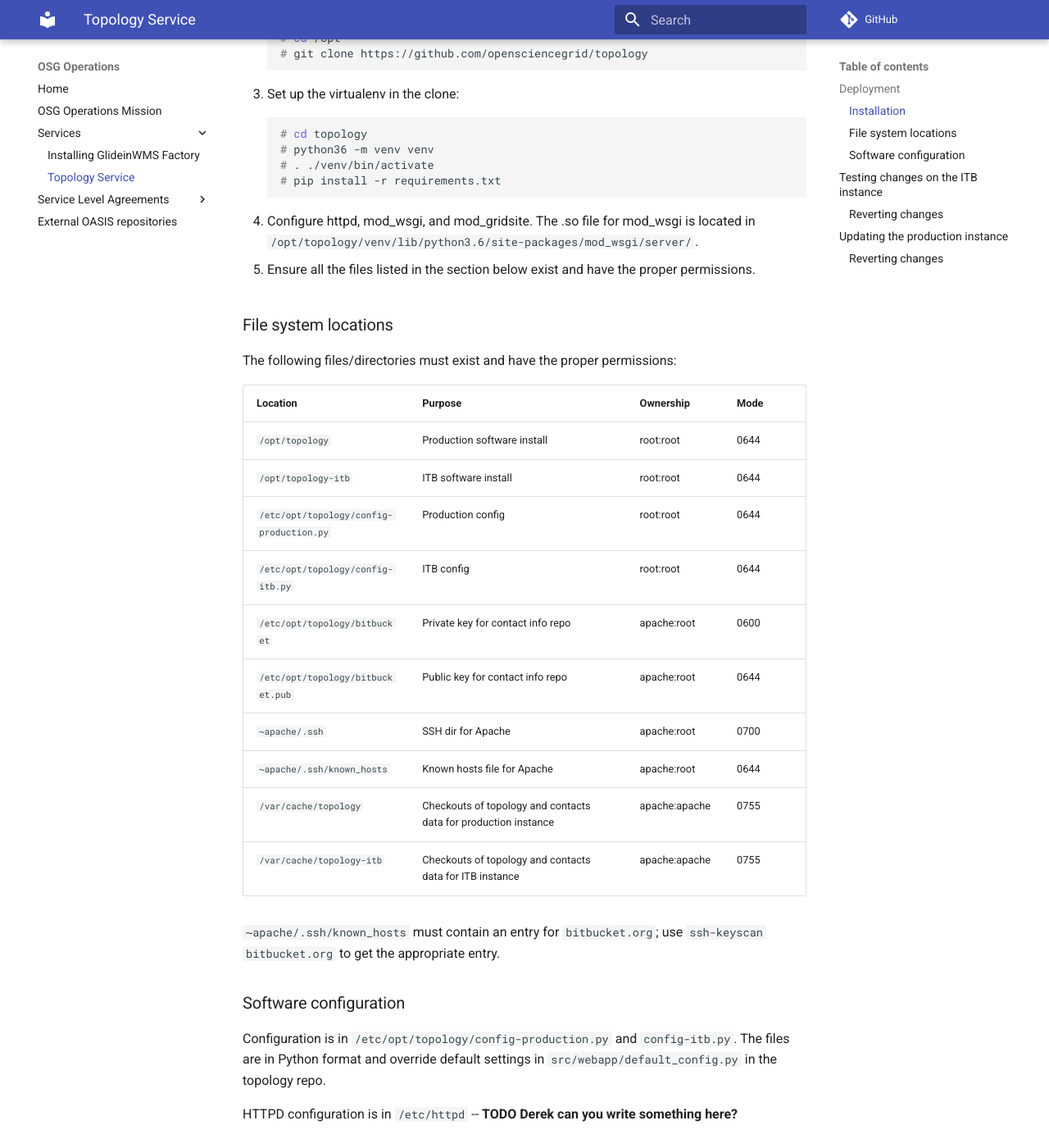
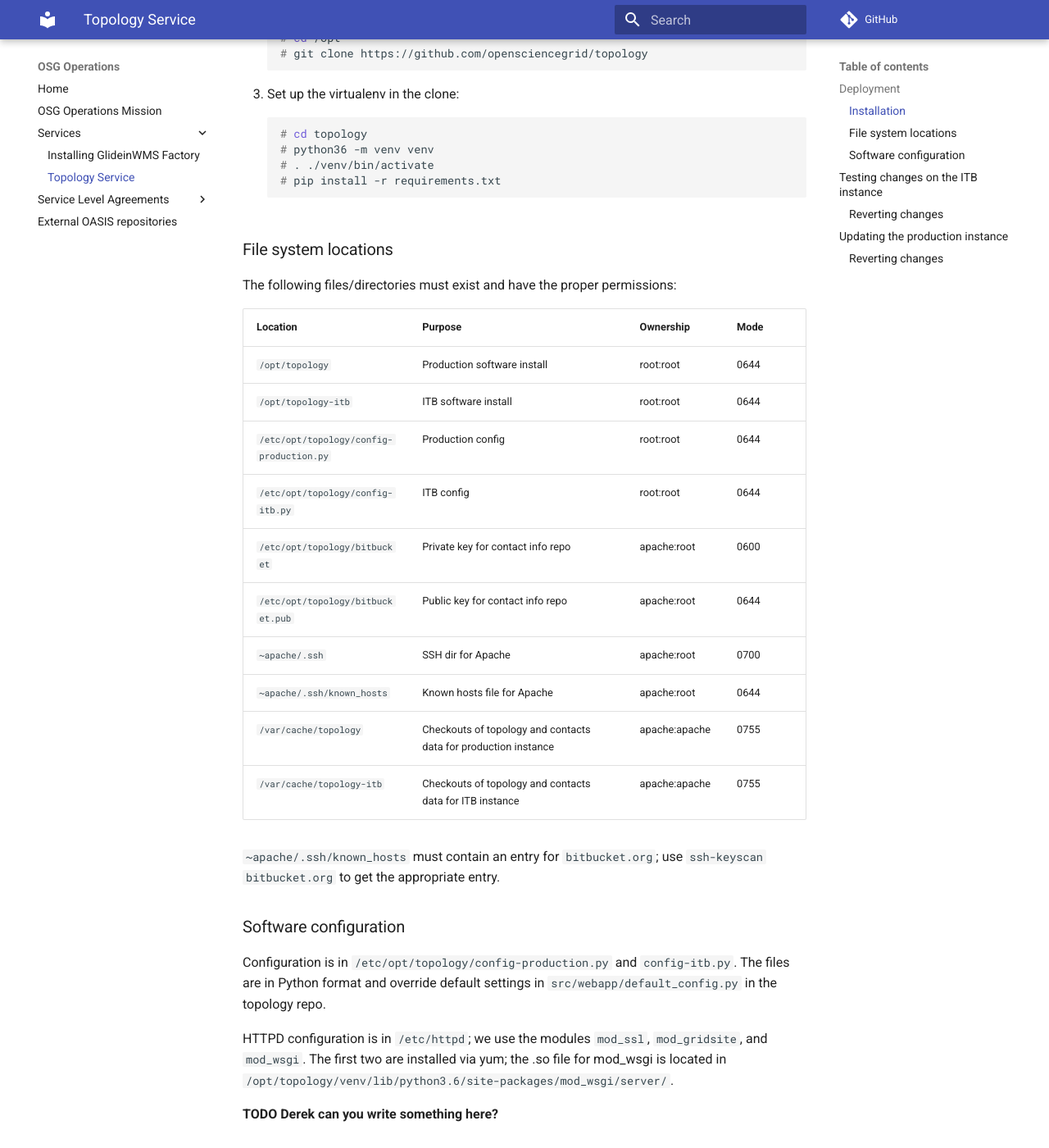
Before and after one commit to osg-htc/operations, an MkDocs documentation site: the page built from docs/services/topology.md, in a window 1280 px wide and 1400 px high, scrolled down 757 px. Shown: the whole window at 82% size. Built offline with MkDocs 1.6.1 and Material for MkDocs 9.7.7, drawn with Linux system fonts in a browser that asks for light colours; comment, search, counter and statistics services are not loaded; old or Windows-style settings are respelled for this version of MkDocs.

Commit message:
Remove redundant text

```diff
--- a/docs/services/topology.md
+++ b/docs/services/topology.md
@@ -42,10 +42,6 @@ The following steps should be done as root.
         # . ./venv/bin/activate
         # pip install -r requirements.txt
 
-1.  Configure httpd, mod_wsgi, and mod_gridsite.  The .so file for mod_wsgi is located in `/opt/topology/venv/lib/python3.6/site-packages/mod_wsgi/server/`.
-
-1.  Ensure all the files listed in the section below exist and have the proper permissions.
-
 
 ### File system locations
 
@@ -73,7 +69,11 @@ use `ssh-keyscan bitbucket.org` to get the appropriate entry.
 Configuration is in `/etc/opt/topology/config-production.py` and `config-itb.py`.
 The files are in Python format and override default settings in `src/webapp/default_config.py` in the topology repo.
 
-HTTPD configuration is in `/etc/httpd` -- **TODO Derek can you write something here?**
+HTTPD configuration is in `/etc/httpd`; we use the modules `mod_ssl`, `mod_gridsite`, and `mod_wsgi`.
+The first two are installed via yum;
+the .so file for mod_wsgi is located in `/opt/topology/venv/lib/python3.6/site-packages/mod_wsgi/server/`.
+
+**TODO Derek can you write something here?**
 
 
 Testing changes on the ITB instance
```
